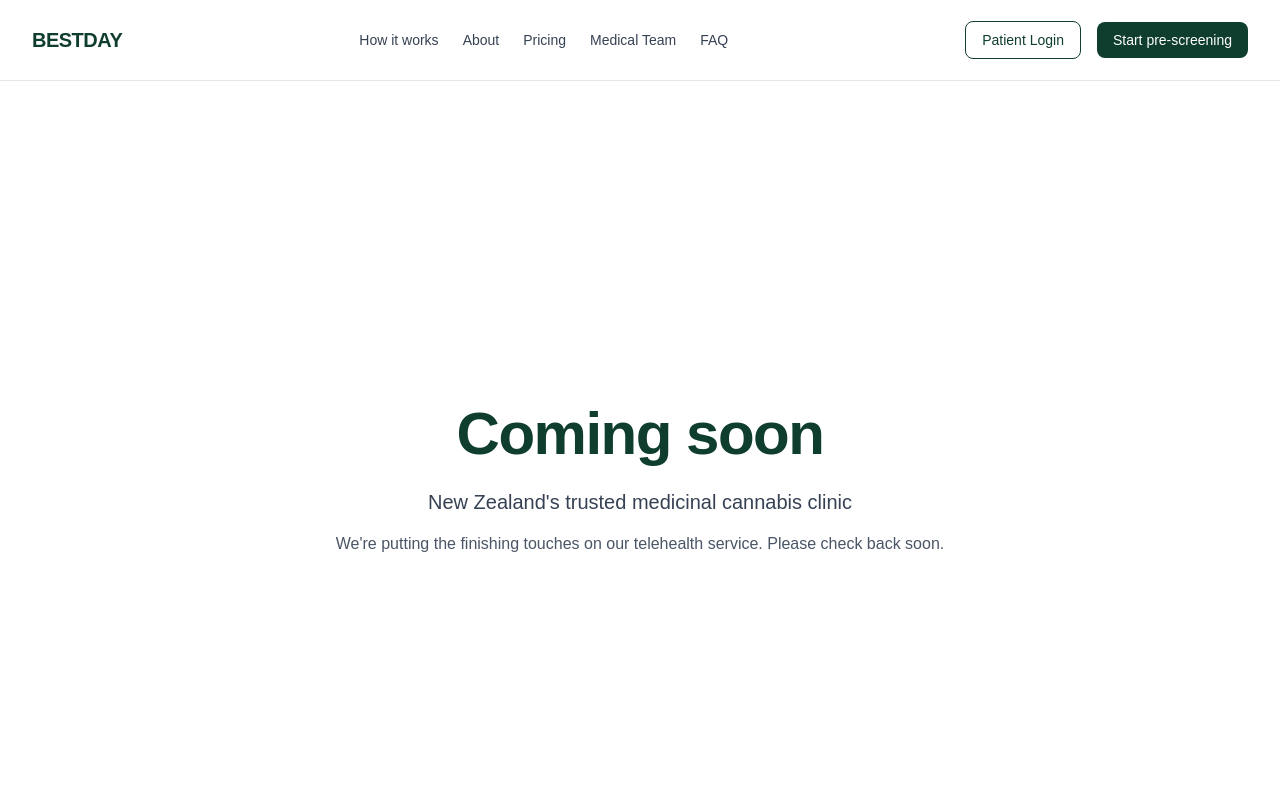
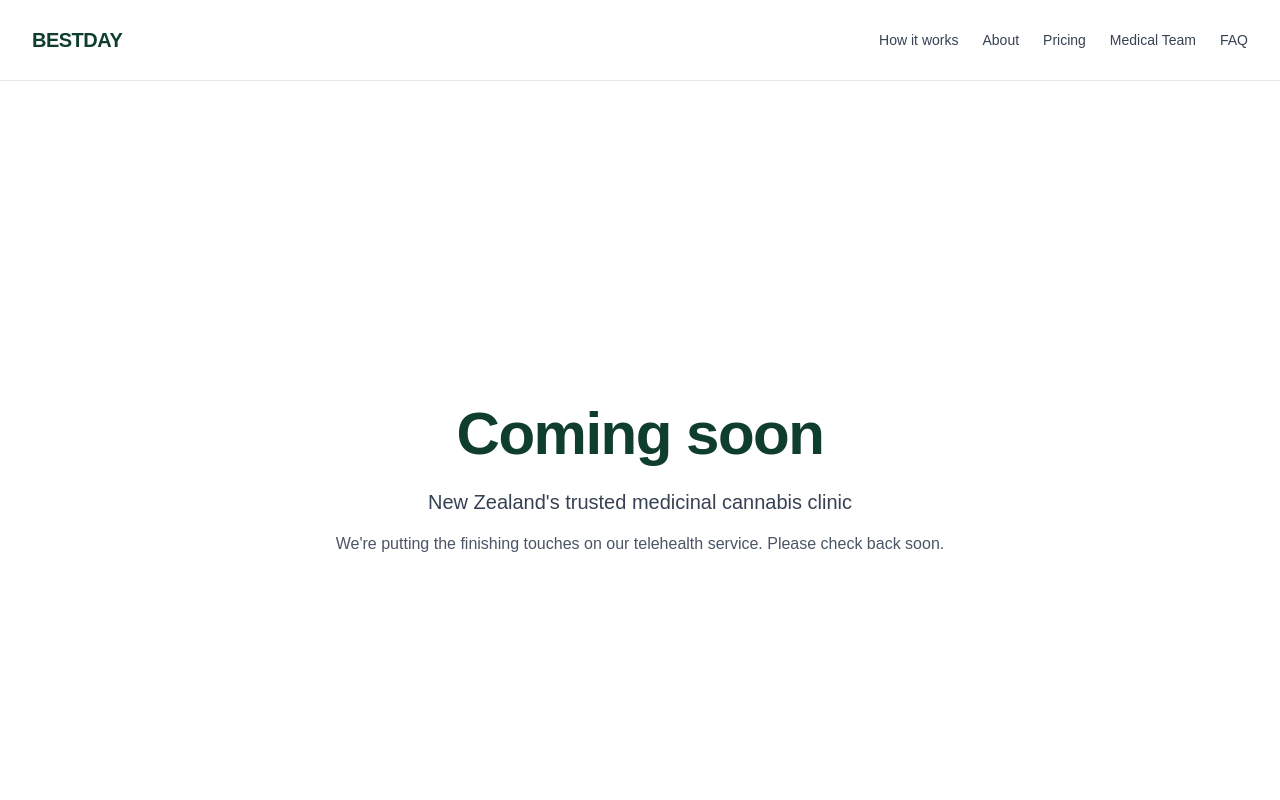
Before and after one commit to marktulloch/bestday, a Next.js app: page / in a window 1280 px wide. Shown: the top 800 px of the page. Built offline with nearby package versions, Linux system fonts and the light colour scheme.

Commit message:
Remove dead Patient Login and pre-screening buttons from header
Removed desktop buttons for patient login and pre-screening from the header component.

```diff
--- a/app/components/layout/Header.tsx
+++ b/app/components/layout/Header.tsx
@@ -61,30 +61,8 @@ export default function Header() {
             ))}
           </nav>
 
-          {/* Desktop Buttons */}
-          <div className="hidden lg:flex items-center gap-4">
-            <Link
-              href="#"
-              className="px-4 py-2 text-sm font-medium text-[#0F3D2E] border border-[#0F3D2E] rounded-lg hover:bg-[#E6F2ED] transition-colors"
-            >
-              Patient Login
-            </Link>
-            <Link
-              href="/prescreen"
-              className="px-4 py-2 text-sm font-medium text-white bg-[#0F3D2E] rounded-lg hover:bg-[#0C3326] transition-colors"
-            >
-              Start pre-screening
-            </Link>
-          </div>
-
           {/* Mobile Controls */}
           <div className="flex lg:hidden items-center gap-2">
-            <Link
-              href="/prescreen"
-              className="px-3 py-2 text-xs font-medium text-white bg-[#0F3D2E] rounded-lg"
-            >
-              Start
-            </Link>
             <button
               onClick={() => setIsMenuOpen(!isMenuOpen)}
               className="p-2"
@@ -130,12 +108,6 @@ export default function Header() {
                   {link.label}
                 </Link>
               ))}
-              <Link
-                href="#"
-                className="mt-2 px-4 py-2 text-sm font-medium text-[#0F3D2E] border border-[#0F3D2E] rounded-lg"
-              >
-                Patient Login
-              </Link>
             </nav>
           </div>
         )}
```
